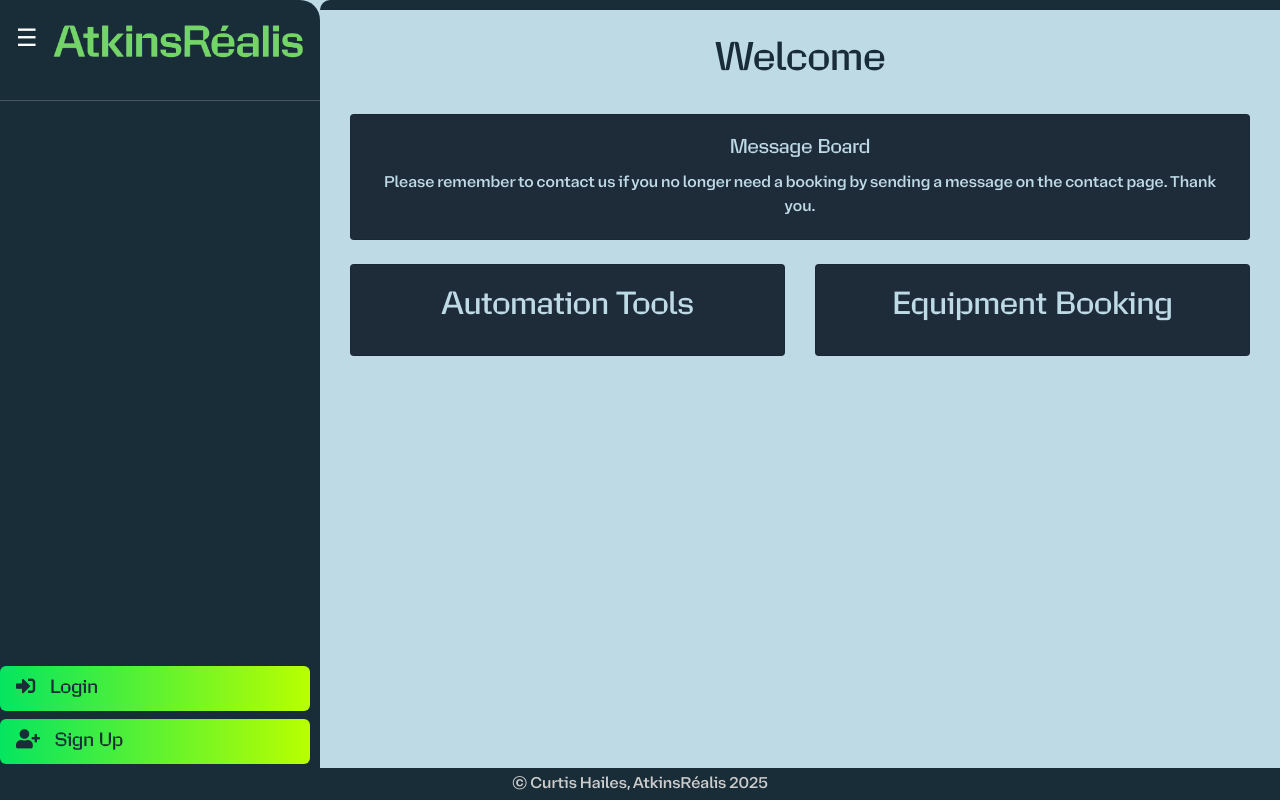
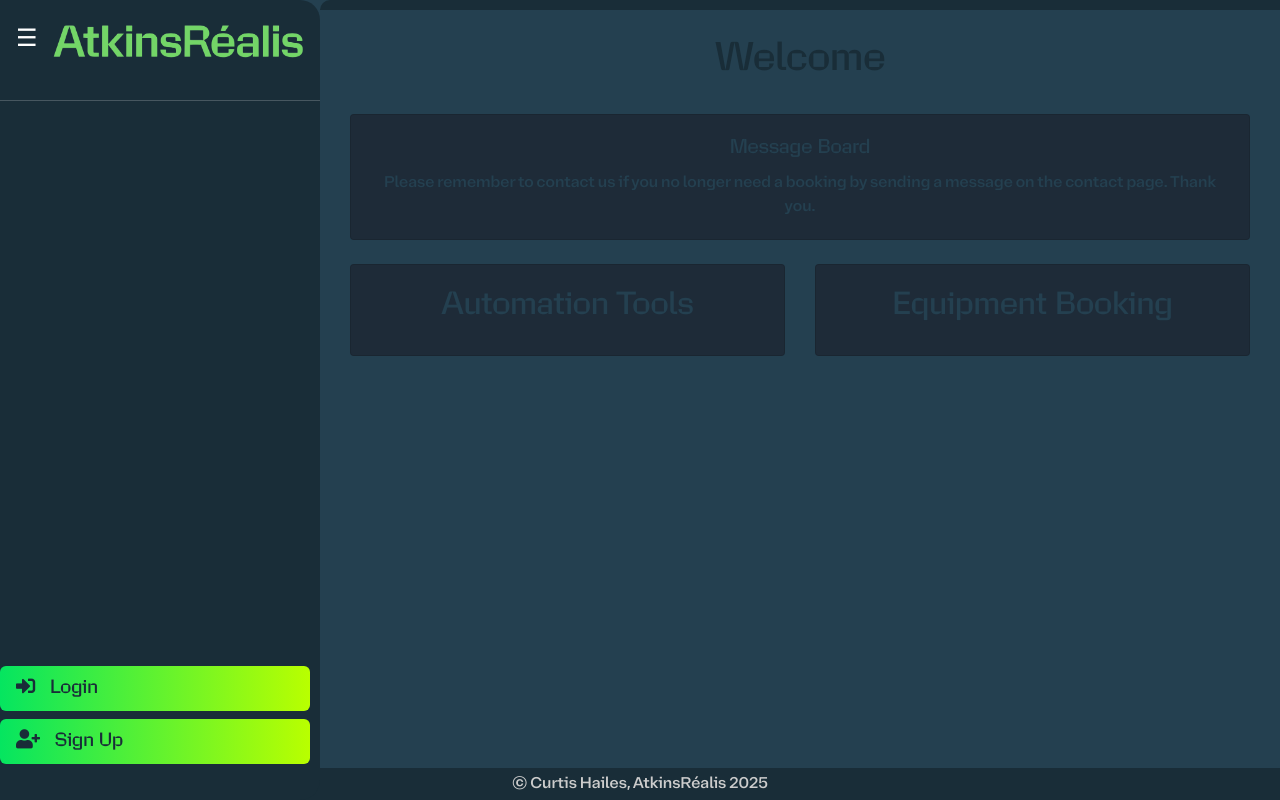
Before and after one commit to CurtisHai/Automation, a Django app: page / in a window 1280 px wide. Run offline with Django 5.2, Linux system fonts and the light colour scheme; data comes from the database, SQL or seed files in the repository; data that the repository does not hold is empty; some libraries are stand-ins or nearby versions.

Commit message:
feat: update background colour

```diff
--- a/equipment_booking_app/workflow_automation/static/css/styles.css
+++ b/equipment_booking_app/workflow_automation/static/css/styles.css
@@ -15,7 +15,7 @@
 }
 
 :root {
-  --bg-color: #BEDAE5;
+  --bg-color: #244050;
   --text-color: #f1f1f1;
   --accent-start: #05E560;
   --accent-end: #B9FF00;
@@ -45,7 +45,7 @@ a:visited {
 }
 
 body.light-mode {
-  --bg-color: #BEDAE5;
+  --bg-color: #244050;
   --text-color: #222;
   --input-bg: #fff;
   --input-border: #ced4da;
```
